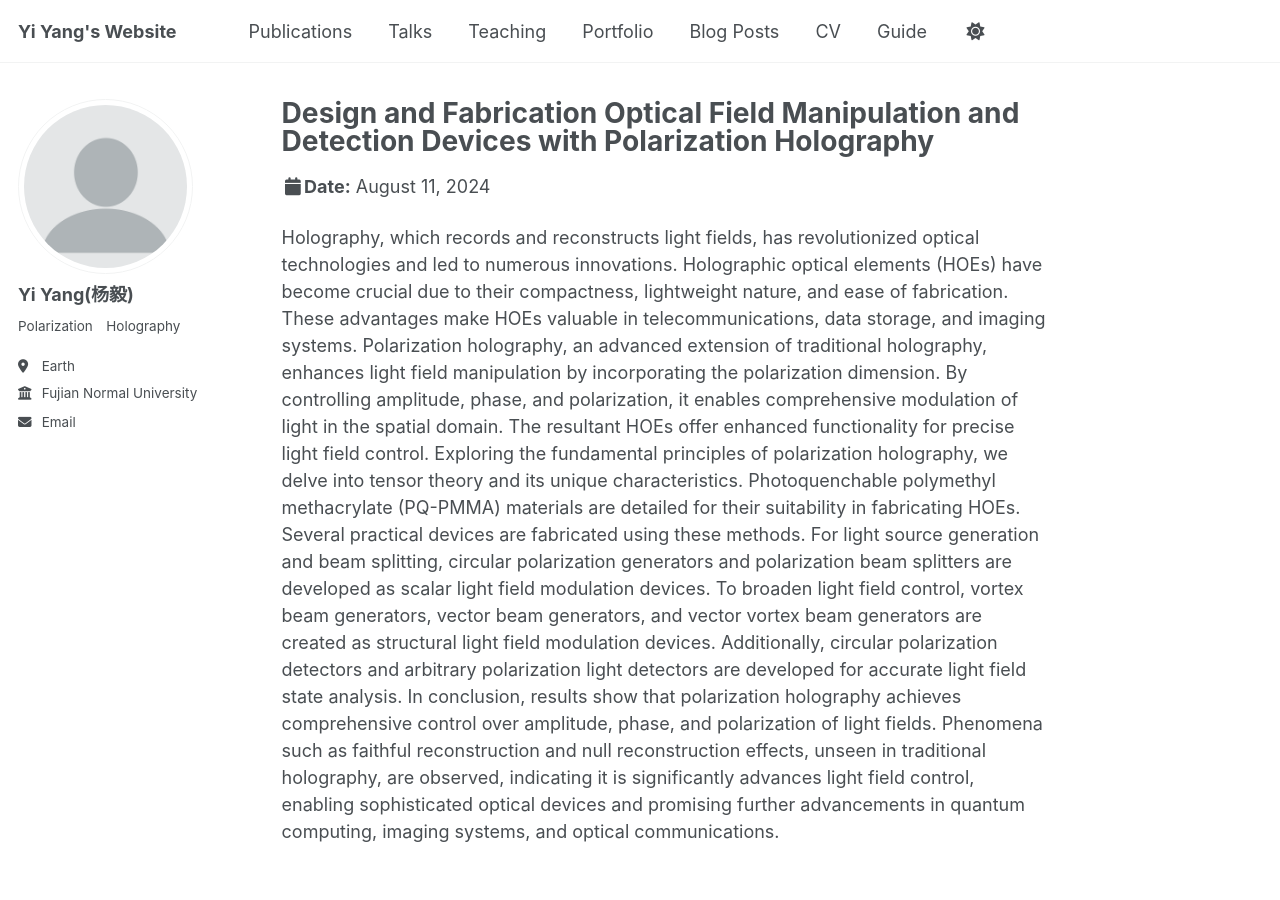
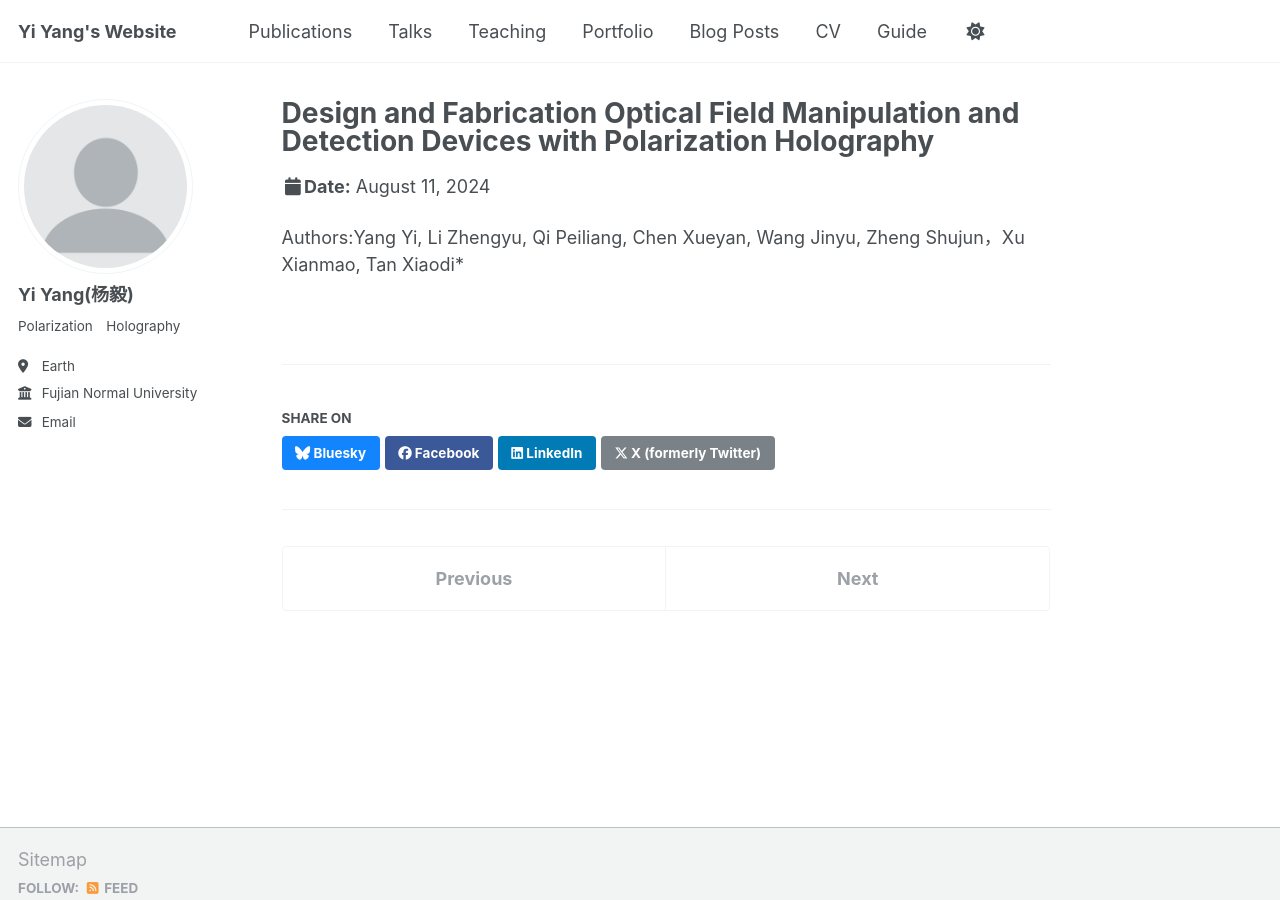
Before and after one commit to yiyang-opt/yiyang-opt.github.io, a Jekyll site: the page built from _talks/2024-08-11-CIOP.md, in a window 1280 px wide and 900 px high. Built offline with Jekyll 4.4.1, drawn with Linux system fonts in a browser that asks for light colours.

Commit message:
Update 2024-08-11-CIOP.md

```diff
--- a/_talks/2024-08-11-CIOP.md
+++ b/_talks/2024-08-11-CIOP.md
@@ -7,7 +7,4 @@ venue: "CIOP2024, No.2024-000436"
 date: 2024-08-11
 location: "Xi'an, ShanXi, CN"
 ---
-
-Holography, which records and reconstructs light fields, has revolutionized optical technologies and led to numerous innovations. Holographic optical elements (HOEs) have become crucial due to their compactness, lightweight nature, and ease of fabrication. These advantages make HOEs valuable in telecommunications, data storage, and imaging systems. Polarization holography, an advanced extension of traditional holography, enhances light field manipulation by incorporating the polarization dimension. By controlling amplitude, phase, and polarization, it enables comprehensive modulation of light in the spatial domain. The resultant HOEs offer enhanced functionality for precise light field control.
-Exploring the fundamental principles of polarization holography, we delve into tensor theory and its unique characteristics. Photoquenchable polymethyl methacrylate (PQ-PMMA) materials are detailed for their suitability in fabricating HOEs. Several practical devices are fabricated using these methods. For light source generation and beam splitting, circular polarization generators and polarization beam splitters are developed as scalar light field modulation devices. To broaden light field control, vortex beam generators, vector beam generators, and vector vortex beam generators are created as structural light field modulation devices. Additionally, circular polarization detectors and arbitrary polarization light detectors are developed for accurate light field state analysis.
-In conclusion, results show that polarization holography achieves comprehensive control over amplitude, phase, and polarization of light fields. Phenomena such as faithful reconstruction and null reconstruction effects, unseen in traditional holography, are observed, indicating it is significantly advances light field control, enabling sophisticated optical devices and promising further advancements in quantum computing, imaging systems, and optical communications.
+Authors:Yang Yi, Li Zhengyu, Qi Peiliang, Chen Xueyan, Wang Jinyu, Zheng Shujun，Xu Xianmao, Tan Xiaodi*
```
